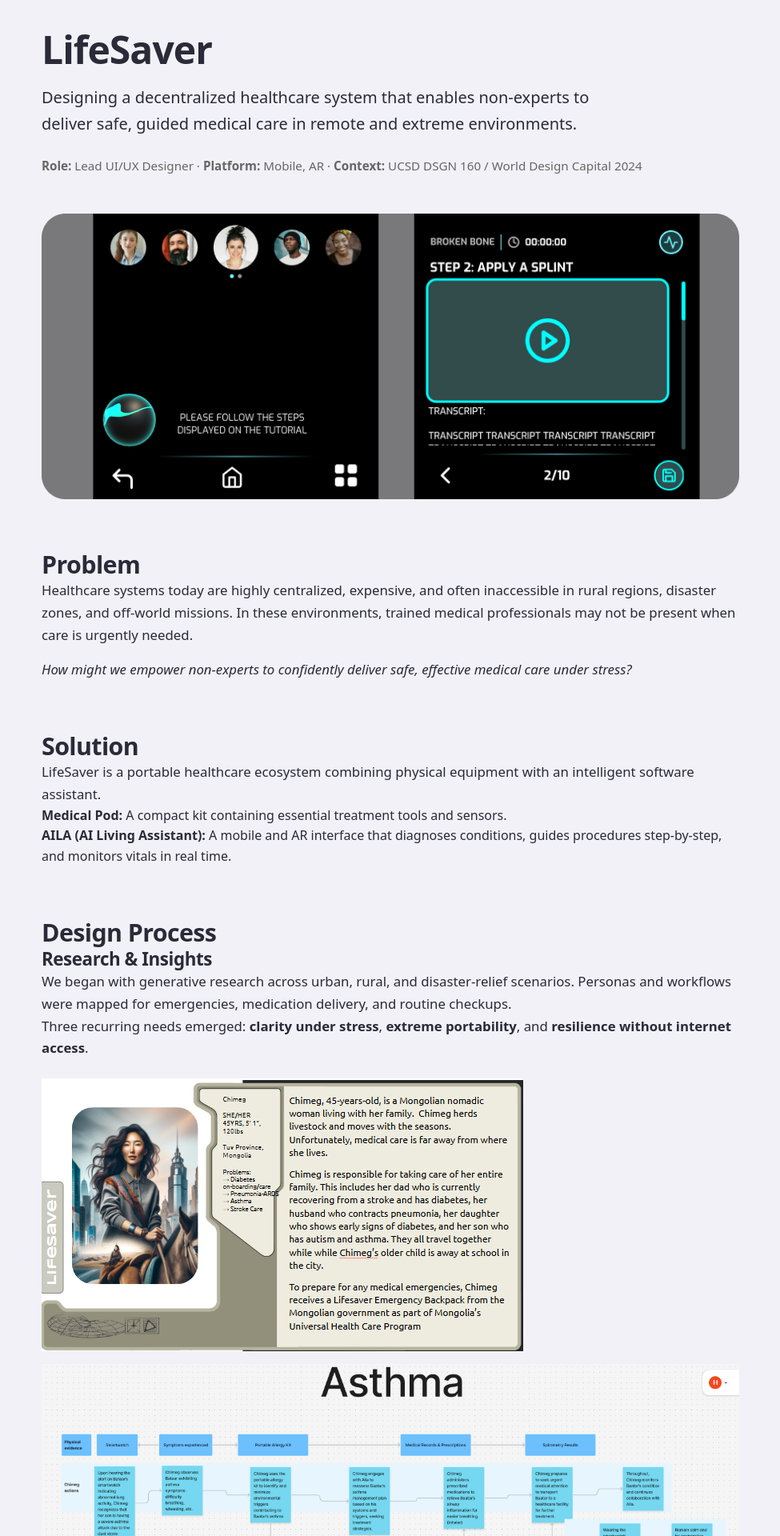
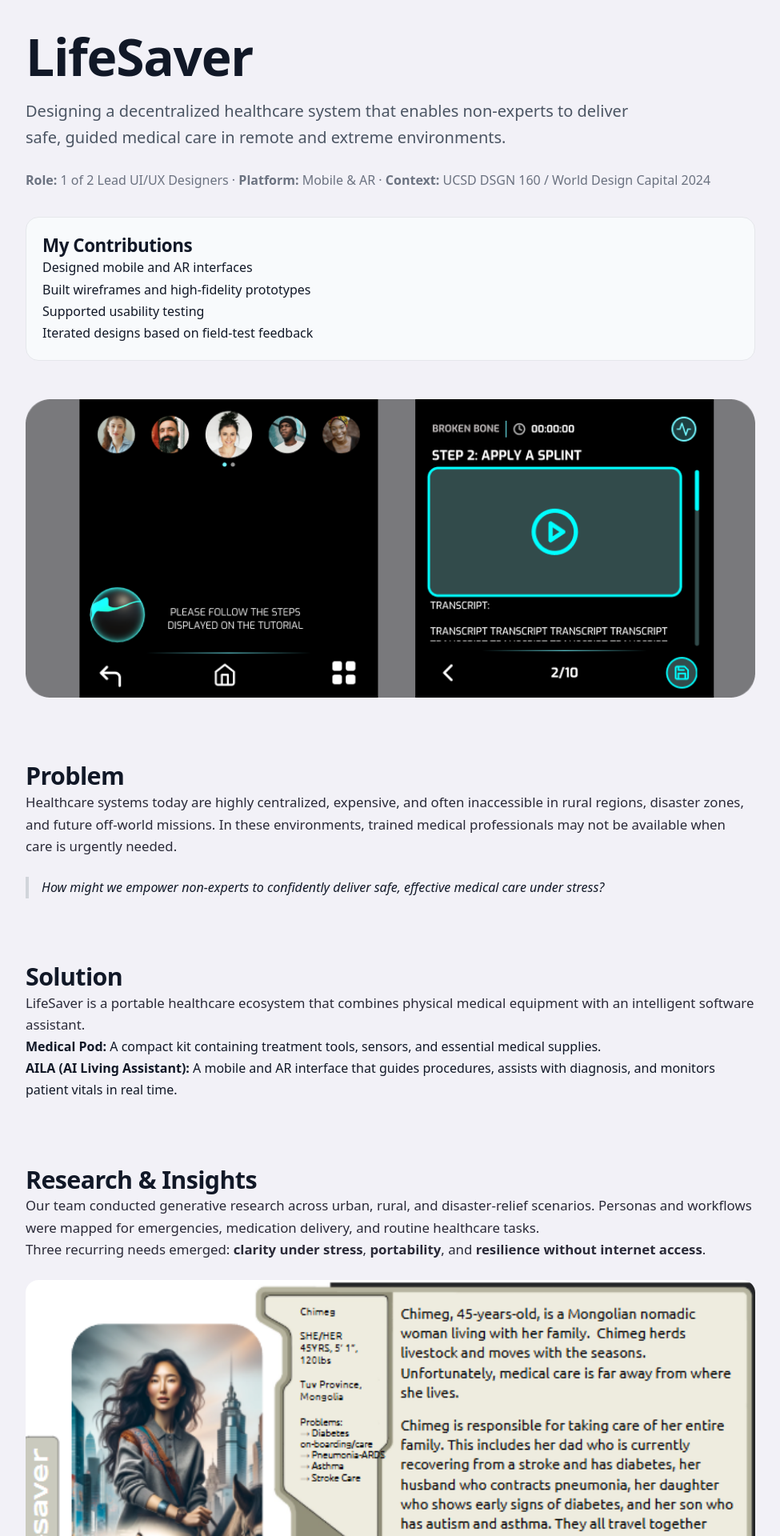
Before and after one commit to ItsSnowyMoon/portfolio-site, a Next.js app: page /projects/lifesaver in a window 1280 px wide. Shown: the part 80-2000 px from the top of the page at 80% size, without its empty margins (152-1127 px from the left). Built offline with nearby package versions, Linux system fonts and the light colour scheme.

Commit message:
Lifesaver update
Expanded sections

```diff
--- a/app/projects/lifesaver/page.tsx
+++ b/app/projects/lifesaver/page.tsx
@@ -2,240 +2,355 @@
 
 import { motion } from 'framer-motion';
 
+const fade = {
+  hidden: { opacity: 0, y: 24 },
+  visible: { opacity: 1, y: 0, transition: { duration: 0.7 } },
+};
+
+const imageAnim = {
+  hidden: { opacity: 0, scale: 0.98 },
+  visible: { opacity: 1, scale: 1, transition: { duration: 0.7 } },
+};
+
+const sectionStyle = {
+  marginBottom: '5rem',
+};
+
+const imageStyle = {
+  width: '100%',
+  borderRadius: '16px',
+  display: 'block',
+};
+
 export default function LifeSaverProjectPage() {
-  const fade = {
-    hidden: { opacity: 0, y: 24 },
-    visible: { opacity: 1, y: 0, transition: { duration: 0.8 } },
-  };
-
-  const image = {
-    hidden: { opacity: 0, scale: 0.96 },
-    visible: { opacity: 1, scale: 1, transition: { duration: 0.8 } },
-  };
-
   return (
     <motion.main
       initial="hidden"
-      whileInView="visible"
-      viewport={{ once: true }}
+      animate="visible"
+      variants={fade}
       style={{
-        maxWidth: '920px',
+        maxWidth: '960px',
         margin: '0 auto',
-        padding: '3rem 1.5rem',
-        fontFamily: 'system-ui, -apple-system, sans-serif',
-        lineHeight: 1.6,
+        padding: '3rem 1.5rem 5rem',
+        fontFamily: 'system-ui, -apple-system, BlinkMacSystemFont, sans-serif',
+        lineHeight: 1.7,
+        color: '#111827',
       }}
     >
-      {/* HERO */}
       <motion.header variants={fade} style={{ marginBottom: '3rem' }}>
-        <h1 style={{ fontSize: '3rem', marginBottom: '1rem' }}>
+        <h1
+          style={{
+            fontSize: 'clamp(2.75rem, 5vw, 4rem)',
+            fontWeight: 700,
+            marginBottom: '1rem',
+          }}
+        >
           LifeSaver
         </h1>
-        <p style={{ fontSize: '1.25rem', maxWidth: '720px' }}>
+
+        <p
+          style={{
+            fontSize: '1.25rem',
+            maxWidth: '760px',
+            color: '#4b5563',
+          }}
+        >
           Designing a decentralized healthcare system that enables non-experts
-          to deliver safe, guided medical care in remote and extreme environments.
+          to deliver safe, guided medical care in remote and extreme
+          environments.
         </p>
 
-        <div style={{ marginTop: '1.5rem', fontSize: '0.95rem', color: '#666' }}>
-          <strong>Role:</strong> Lead UI/UX Designer ·
-          <strong> Platform:</strong> Mobile, AR ·
-          <strong> Context:</strong> UCSD DSGN 160 / World Design Capital 2024
+        <div
+          style={{
+            marginTop: '1.5rem',
+            color: '#6b7280',
+          }}
+        >
+          <strong>Role:</strong> 1 of 2 Lead UI/UX Designers ·{' '}
+          <strong>Platform:</strong> Mobile & AR ·{' '}
+          <strong>Context:</strong> UCSD DSGN 160 / World Design Capital 2024
+        </div>
+
+        <div
+          style={{
+            marginTop: '2rem',
+            padding: '1.25rem',
+            background: '#f8fafc',
+            border: '1px solid #e5e7eb',
+            borderRadius: '16px',
+          }}
+        >
+          <h3 style={{ marginTop: 0 }}>My Contributions</h3>
+          <ul>
+            <li>Designed mobile and AR interfaces</li>
+            <li>Built wireframes and high-fidelity prototypes</li>
+            <li>Supported usability testing</li>
+            <li>Iterated designs based on field-test feedback</li>
+          </ul>
         </div>
       </motion.header>
 
-      {/* HERO IMAGE */}
       <motion.img
-        variants={image}
+        variants={imageAnim}
         src="/HomeLOP.png"
         alt="AILA interface overview"
-        style={{
-          width: '100%',
-          borderRadius: '14px',
-          marginBottom: '4rem',
-        }}
+        style={{ ...imageStyle, marginBottom: '5rem' }}
       />
 
-      {/* PROBLEM */}
-      <motion.section variants={fade} style={{ marginBottom: '4rem' }}>
+      <motion.section variants={fade} style={sectionStyle}>
         <h2>Problem</h2>
         <p>
           Healthcare systems today are highly centralized, expensive, and often
-          inaccessible in rural regions, disaster zones, and off-world missions.
-          In these environments, trained medical professionals may not be present
-          when care is urgently needed.
+          inaccessible in rural regions, disaster zones, and future off-world
+          missions. In these environments, trained medical professionals may
+          not be available when care is urgently needed.
         </p>
-        <p style={{ fontStyle: 'italic', marginTop: '1rem' }}>
+
+        <blockquote
+          style={{
+            margin: '1.5rem 0 0',
+            paddingLeft: '1rem',
+            borderLeft: '4px solid #d1d5db',
+            fontStyle: 'italic',
+          }}
+        >
           How might we empower non-experts to confidently deliver safe,
           effective medical care under stress?
-        </p>
+        </blockquote>
       </motion.section>
 
-      {/* SOLUTION */}
-      <motion.section variants={fade} style={{ marginBottom: '4rem' }}>
+      <motion.section variants={fade} style={sectionStyle}>
         <h2>Solution</h2>
         <p>
-          LifeSaver is a portable healthcare ecosystem combining physical
-          equipment with an intelligent software assistant.
+          LifeSaver is a portable healthcare ecosystem that combines physical
+          medical equipment with an intelligent software assistant.
         </p>
 
         <ul>
           <li>
-            <strong>Medical Pod:</strong> A compact kit containing essential
-            treatment tools and sensors.
+            <strong>Medical Pod:</strong> A compact kit containing treatment
+            tools, sensors, and essential medical supplies.
           </li>
           <li>
-            <strong>AILA (AI Living Assistant):</strong> A mobile and AR interface
-            that diagnoses conditions, guides procedures step-by-step, and
-            monitors vitals in real time.
+            <strong>AILA (AI Living Assistant):</strong> A mobile and AR
+            interface that guides procedures, assists with diagnosis, and
+            monitors patient vitals in real time.
           </li>
         </ul>
       </motion.section>
 
-      {/* DESIGN PROCESS */}
-      <motion.section variants={fade} style={{ marginBottom: '5rem' }}>
-        <h2>Design Process</h2>
+      <motion.section variants={fade} style={sectionStyle}>
+        <h2>Research & Insights</h2>
 
-        <h3>Research & Insights</h3>
         <p>
-          We began with generative research across urban, rural, and disaster-relief
-          scenarios. Personas and workflows were mapped for emergencies,
-          medication delivery, and routine checkups.
+          Our team conducted generative research across urban, rural, and
+          disaster-relief scenarios. Personas and workflows were mapped for
+          emergencies, medication delivery, and routine healthcare tasks.
         </p>
+
         <p>
           Three recurring needs emerged:
           <strong> clarity under stress</strong>,
-          <strong> extreme portability</strong>, and
+          <strong> portability</strong>, and
           <strong> resilience without internet access</strong>.
         </p>
 
-        <motion.div
-          style={{ display: 'grid', gap: '1rem', marginTop: '1.5rem' }}
-        >
-          <motion.img variants={image} src="/chimeg.png" alt="Persona research" />
-          <motion.img variants={image} src="/asthma.png" alt="Workflow mapping" />
-        </motion.div>
-      </motion.section>
-
-      {/* PLATFORM DECISIONS */}
-      <motion.section variants={fade} style={{ marginBottom: '5rem' }}>
-        <h3>Designing for Samsung Flip 5</h3>
-        <p>
-          The foldable form factor allowed us to design for both rapid access and
-          sustained medical workflows.
-        </p>
-
-        <ul>
-          <li>
-            <strong>Closed:</strong> A compact square display for vitals,
-            alerts, and one-tap emergency actions.
-          </li>
-          <li>
-            <strong>Open:</strong> Dual-pane layouts supporting procedures,
-            navigation, and patient data simultaneously.
-          </li>
-        </ul>
-
-        <motion.div
+        <div
           style={{
             display: 'grid',
-            gridTemplateColumns: '1fr 1fr',
             gap: '1rem',
             marginTop: '1.5rem',
           }}
         >
-          <motion.img variants={image} src="/Front Display.png" alt="Closed mode" />
-          <motion.img variants={image} src="/Main Display.png" alt="Open mode" />
-        </motion.div>
+          <motion.img variants={imageAnim} src="/chimeg.png" alt="Personas" style={imageStyle} />
+          <motion.img variants={imageAnim} src="/asthma.png" alt="Workflow mapping" style={imageStyle} />
+        </div>
       </motion.section>
 
-      {/* WIREFRAMES */}
-      <motion.section variants={fade} style={{ marginBottom: '5rem' }}>
-        <h3>From Wireframes to High-Fidelity</h3>
+      <motion.section variants={fade} style={sectionStyle}>
+        <h2>Designing for Samsung Flip 5</h2>
+
         <p>
-          Early wireframes focused on validating dual-screen flows and reducing
-          cognitive load. As we moved to high-fidelity prototypes, layouts were
-          refined to remain legible, calm, and actionable in high-stress
+          We selected the Samsung Flip 5 because its foldable form factor
+          supported two distinct modes of interaction. Closed mode enabled quick
+          emergency access and status monitoring, while open mode provided space
+          for detailed procedures and patient information.
+        </p>
+
+        <ul>
+          <li><strong>Closed:</strong> Vitals, alerts, and emergency actions.</li>
+          <li><strong>Open:</strong> Procedures, navigation, and patient data.</li>
+        </ul>
+
+        <div
+          style={{
+            display: 'grid',
+            gridTemplateColumns: 'repeat(auto-fit,minmax(280px,1fr))',
+            gap: '1rem',
+          }}
+        >
+          <motion.img variants={imageAnim} src="/Front Display.png" alt="Closed mode" style={imageStyle} />
+          <motion.img variants={imageAnim} src="/Main Display.png" alt="Open mode" style={imageStyle} />
+        </div>
+      </motion.section>
+
+      <motion.section variants={fade} style={sectionStyle}>
+        <h2>From Wireframes to High-Fidelity</h2>
+
+        <p>
+          A key challenge was balancing detailed medical guidance with cognitive
+          load. Users needed enough information to safely perform procedures,
+          but too much information risked overwhelming them during stressful
           situations.
         </p>
 
+        <p>
+          I explored multiple layouts leveraging the dual-screen experience and
+          found that users completed tasks more confidently when procedures were
+          broken into a clear, guided sequence with progressive disclosure.
+        </p>
+
         <motion.img
-          variants={image}
+          variants={imageAnim}
           src="/wireframe.png"
           alt="Wireframes"
-          style={{ marginTop: '1.5rem' }}
+          style={{ ...imageStyle, marginTop: '1.5rem' }}
         />
       </motion.section>
 
-      {/* KEY FLOWS */}
-      <motion.section variants={fade} style={{ marginBottom: '5rem' }}>
+      <motion.section variants={fade} style={sectionStyle}>
         <h2>Key User Flows</h2>
+
+        <div style={{ display: 'grid', gap: '1.5rem' }}>
+          <div>
+            <h3>Guided Procedures</h3>
+            <p>
+              Step-by-step checklists with timers, visuals, and confirmations
+              helped users complete unfamiliar tasks with greater confidence.
+            </p>
+          </div>
+
+          <div>
+            <h3>Quick Access Panel</h3>
+            <p>
+              Emergency scenarios required immediate access to tools without
+              leaving an active procedure, leading to a swipe-up utility panel.
+            </p>
+          </div>
+
+          <div>
+            <h3>Vitals Monitoring</h3>
+            <p>
+              Dedicated monitoring views provided real-time trends and
+              color-coded alerts for ongoing patient assessment.
+            </p>
+          </div>
+
+          <div>
+            <h3>Camera & Sensors</h3>
+            <p>
+              Automated capture of vital signs reduced manual data entry and
+              supported more accurate diagnostics.
+            </p>
+          </div>
+        </div>
+
+        <div style={{ display: 'grid', gap: '1rem', marginTop: '1.5rem' }}>
+          <motion.img variants={imageAnim} src="/medical.png" alt="Procedures flow" style={imageStyle} />
+          <motion.img variants={imageAnim} src="/quick.png" alt="Quick access panel" style={imageStyle} />
+          <motion.img variants={imageAnim} src="/vitals.png" alt="Vitals dashboard" style={imageStyle} />
+        </div>
+      </motion.section>
+
+      <motion.section variants={fade} style={sectionStyle}>
+        <h2>Field Testing on Devon Island</h2>
+
+        <p>
+          LifeSaver was evaluated on Devon Island, a Mars analog research site,
+          using Wizard-of-Oz simulations. A team member joined a NASA training
+          expedition and conducted remote testing in a realistic field
+          environment.
+        </p>
+
+        <p>
+          Because the AI system was still under development, the San Diego team
+          acted as the AI assistant behind the scenes. This allowed us to test
+          workflows and validate the experience before the AI was fully built.
+        </p>
+
+        <p>
+          Testing revealed three key issues: instructional hierarchy needed to
+          be clearer, visual feedback needed to be stronger, and users needed a
+          hands-free way to access guidance while performing procedures.
+        </p>
+
+        <motion.img
+          variants={imageAnim}
+          src="/cliff.png"
+          alt="Devon Island testing"
+          style={{ ...imageStyle, marginTop: '1.5rem' }}
+        />
+      </motion.section>
+
+      <motion.section variants={fade} style={sectionStyle}>
+        <h2>Iteration</h2>
+
+        <h3>Improving Instructions</h3>
+        <p>
+          We restructured procedures into smaller substeps, added richer visual
+          references, and improved navigation between steps so users could look
+          ahead or review previous instructions more easily.
+        </p>
+
+        <h3>Supporting Hands-Free Workflows</h3>
+        <p>
+          To address situations where both hands were occupied, we paired the
+          mobile experience with Rokid Max AR Glasses, allowing users to view
+          guidance without interrupting procedures.
+        </p>
+
+        <p>
+          These changes reduced confusion and created a smoother, more confident
+          experience for participants.
+        </p>
+      </motion.section>
+
+      <motion.section variants={fade} style={sectionStyle}>
+        <h2>Impact & Reflection</h2>
 
         <ul>
           <li>
-            <strong>Guided Procedures:</strong> Step-by-step checklists with
-            timers, visuals, and confirmations.
+            Participants successfully followed guided workflows and completed
+            simulated procedures with minimal facilitator intervention.
           </li>
           <li>
-            <strong>Quick Access Panel:</strong> Swipe-up tools for vitals,
-            camera, maps, and timers.
+            Users reported greater confidence when navigating unfamiliar medical
+            procedures with AI-assisted guidance.
           </li>
           <li>
-            <strong>Vitals Monitoring:</strong> Real-time data with trend views
-            and color-coded risk alerts.
+            The project was showcased at World Design Capital 2024 and presented
+            to healthcare professionals, designers, and researchers.
           </li>
           <li>
-            <strong>Camera & Sensors:</strong> Automated vitals capture and
-            emotion detection for mental health screening.
-          </li>
-        </ul>
-
-        <motion.div
-          style={{ display: 'grid', gap: '1rem', marginTop: '1.5rem' }}
-        >
-          <motion.img variants={image} src="/medical.png" alt="Procedures flow" />
-          <motion.img variants={image} src="/quick.png" alt="Quick access UI" />
-          <motion.img variants={image} src="/vitals.png" alt="Vitals dashboard" />
-        </motion.div>
-      </motion.section>
-
-      {/* TESTING */}
-      <motion.section variants={fade} style={{ marginBottom: '5rem' }}>
-        <h2>Testing & Iteration</h2>
-        <p>
-          LifeSaver was field-tested on Devon Island, a Mars analog site, using
-          Wizard-of-Oz simulations. These tests revealed the need for clearer
-          instructional hierarchy, stronger visual feedback, and AR-based
-          guidance for hands-free operation.
-        </p>
-
-        <motion.img
-          variants={image}
-          src="/cliff.png"
-          alt="Field testing on Devon Island"
-          style={{ marginTop: '1.5rem' }}
-        />
-      </motion.section>
-
-      {/* IMPACT */}
-      <motion.section variants={fade} style={{ marginBottom: '4rem' }}>
-        <h2>Impact & Reflection</h2>
-        <ul>
-          <li>
-            Enabled non-experts to confidently perform guided medical care
-            in remote environments.
-          </li>
-          <li>
-            Showcased at <strong>World Design Capital 2024</strong>, engaging
-            healthcare professionals and global designers.
-          </li>
-          <li>
-            Deepened my experience designing AR workflows and stress-resilient
-            interfaces.
+            I strengthened my skills in AR design, high-stress workflow design,
+            usability testing, and cross-functional collaboration.
           </li>
         </ul>
       </motion.section>
 
-      <footer style={{ fontSize: '0.85rem', color: '#777' }}>
+      <div style={{ display: 'grid', gap: '1rem', marginBottom: '4rem' }}>
+        <motion.img variants={imageAnim} src="/crowd.jpg" alt="Audience" style={imageStyle} />
+        <motion.img variants={imageAnim} src="/team.png" alt="Project team" style={imageStyle} />
+      </div>
+
+      <footer
+        style={{
+          borderTop: '1px solid #e5e7eb',
+          paddingTop: '2rem',
+          color: '#6b7280',
+          fontSize: '.9rem',
+        }}
+      >
         © {new Date().getFullYear()} Henry Keo
       </footer>
     </motion.main>
```
